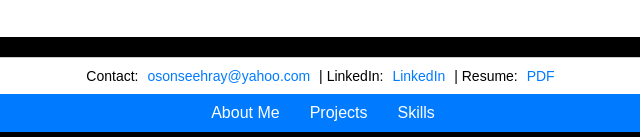
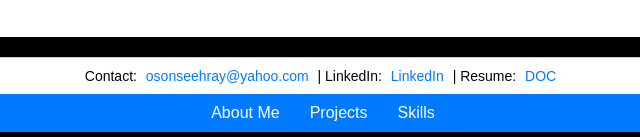
Before and after one commit to s-oden/Cybersecurity-Portfolio, a plain HTML site: page index.html in a window 1280 px wide. Shown: the part 1184-1321 px from the top of the page, 317-957 px from the left. Drawn offline with Linux system fonts and the light colour scheme.

Commit message:
Fix HTML formatting and update contact links

```diff
--- a/index.html
+++ b/index.html
@@ -66,7 +66,7 @@
   <p>
     Contact: <a href="mailto:osonseehray@yahoo.com">osonseehray@yahoo.com</a> |
     LinkedIn: <a href="https://www.linkedin.com/in/sonseehray-oden-257453169" target="_blank">LinkedIn</a> |
-    Resume: <a href="https://github.com/s-oden/Cybersecurity-Portfolio/blob/main/Sonseehray%20Oden%20Updated%20Resume%201.docx.pdf" download target="_blank">PDF</a>
+    Resume: <a href="https://github.com/s-oden/Cybersecurity-Portfolio/blob/7d9de3a78f5208e92a01a3e76ff75496bb8d0633/SONSEEHARAY%20ODEN.docx" download target="_blank">DOC</a>
   </p>
 </footer>
 
```
